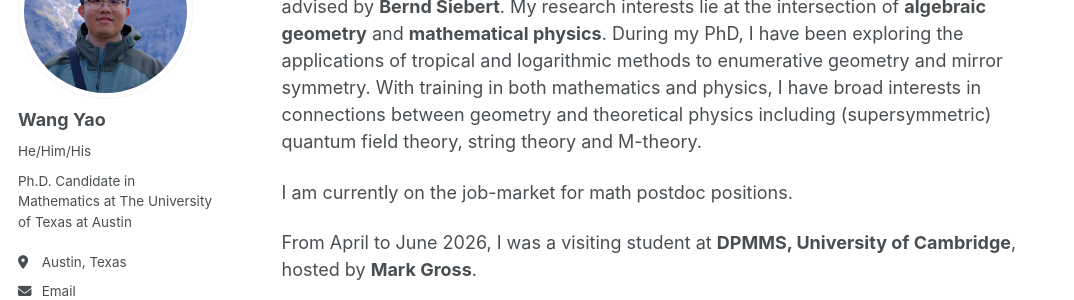
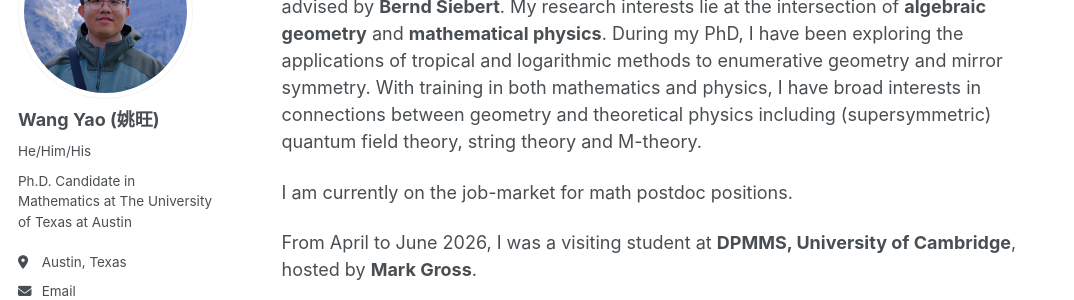
Before and after one commit to yaowang0604-git/yaowang0604-git.github.io, a Jekyll site: the page built from _pages/about.md, in a window 1280 px wide. Shown: the part 177-477 px from the top of the page, without its empty margins (0-1074 px from the left). Built offline with Jekyll 4.4.1, drawn with Linux system fonts in a browser that asks for light colours; a style sheet for code colours, icons or effects is not loaded.

Commit message:
Update _config.yml

```diff
--- a/_config.yml
+++ b/_config.yml
@@ -24,7 +24,7 @@ repository               : "yaowang0604-git/yaowang0604-git.github.io"
 author:
   # Biographic information
   avatar           : "Head Photo.png"
-  name             : "Wang Yao"
+  name             : "Wang Yao (姚旺)"
   pronouns         : "He/Him/His"
   bio              : "Ph.D. Candidate in Mathematics at The University of Texas at Austin"
   location         : "Austin, Texas"
```
